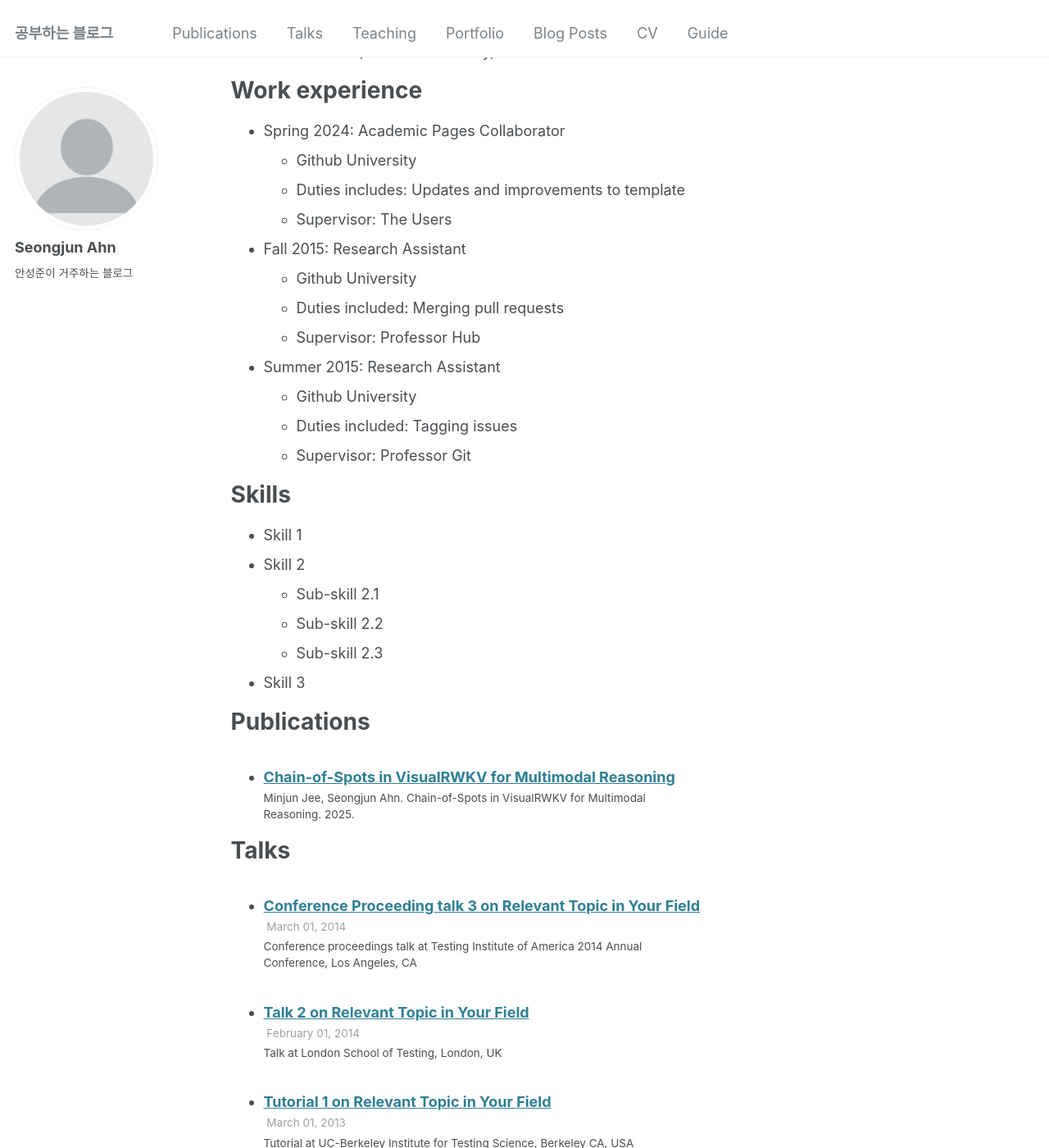
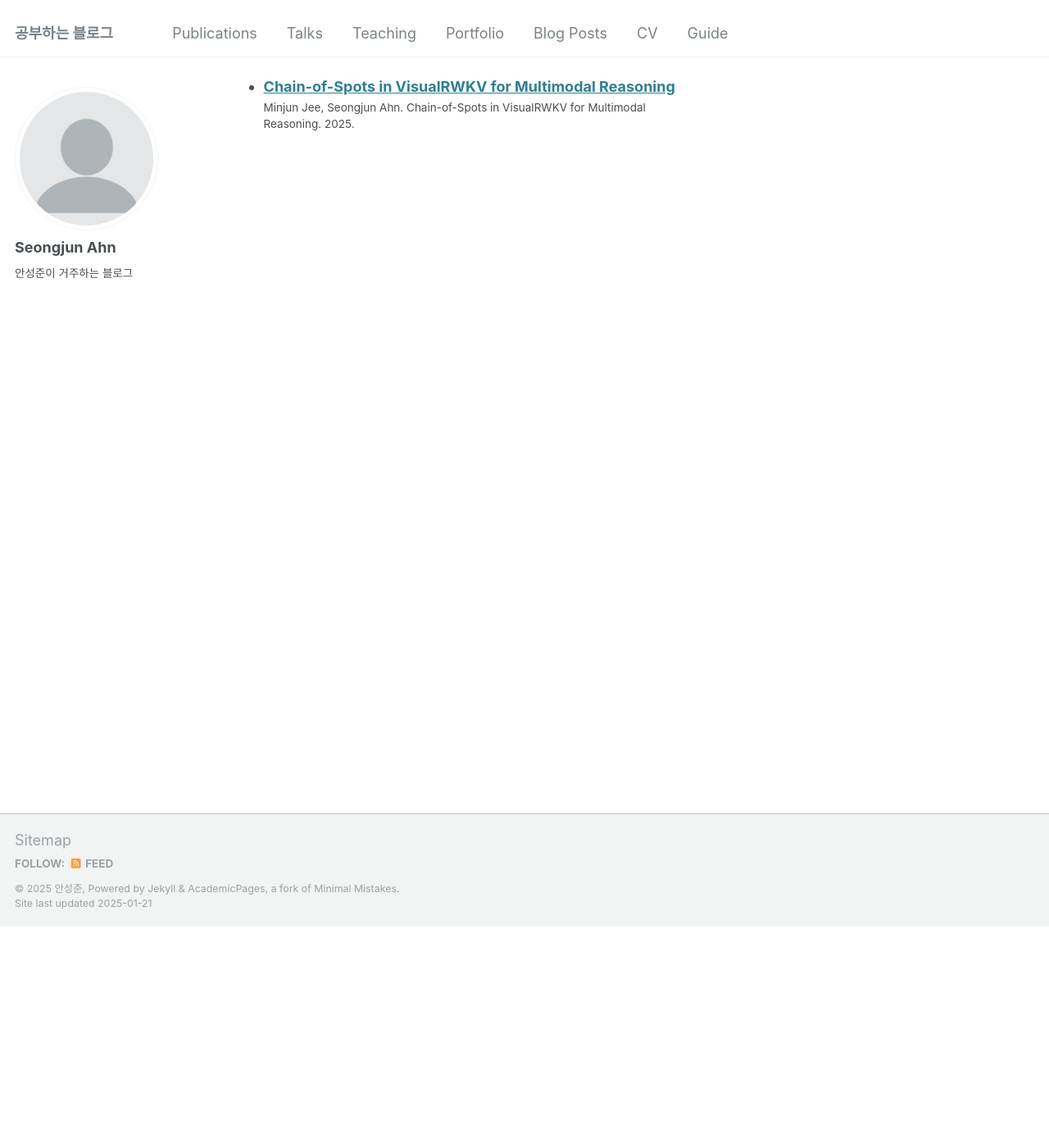
Before and after one commit to Gyvichi/Gyvichi.github.io, a Jekyll site: the page built from _pages/cv.md, in a window 1280 px wide and 1400 px high, scrolled down 270 px. Shown: the whole window at 82% size. Built offline with Jekyll 4.4.1, drawn with Linux system fonts in a browser that asks for light colours; some of the changed text lies outside the part shown.

Commit message:
Update cv.md

```diff
--- a/_pages/cv.md
+++ b/_pages/cv.md
@@ -11,54 +11,10 @@ redirect_from:
 
 Education
 ======
-* Ph.D in Version Control Theory, GitHub University, 2018 (expected)
-* M.S. in Jekyll, GitHub University, 2014
-* B.S. in GitHub, GitHub University, 2012
-
-Work experience
-======
-* Spring 2024: Academic Pages Collaborator
-  * Github University
-  * Duties includes: Updates and improvements to template
-  * Supervisor: The Users
-
-* Fall 2015: Research Assistant
-  * Github University
-  * Duties included: Merging pull requests
-  * Supervisor: Professor Hub
-
-* Summer 2015: Research Assistant
-  * Github University
-  * Duties included: Tagging issues
-  * Supervisor: Professor Git
-
-Skills
-======
-* Skill 1
-* Skill 2
-  * Sub-skill 2.1
-  * Sub-skill 2.2
-  * Sub-skill 2.3
-* Skill 3
+* Chungbuk Science High School, 2025
 
 Publications
 ======
   <ul>{% for post in site.publications reversed %}
     {% include archive-single-cv.html %}
   {% endfor %}</ul>
-
-Talks
-======
-  <ul>{% for post in site.talks reversed %}
-    {% include archive-single-talk-cv.html  %}
-  {% endfor %}</ul>
-
-Teaching
-======
-  <ul>{% for post in site.teaching reversed %}
-    {% include archive-single-cv.html %}
-  {% endfor %}</ul>
-
-Service and leadership
-======
-* Currently signed in to 43 different slack teams
```
